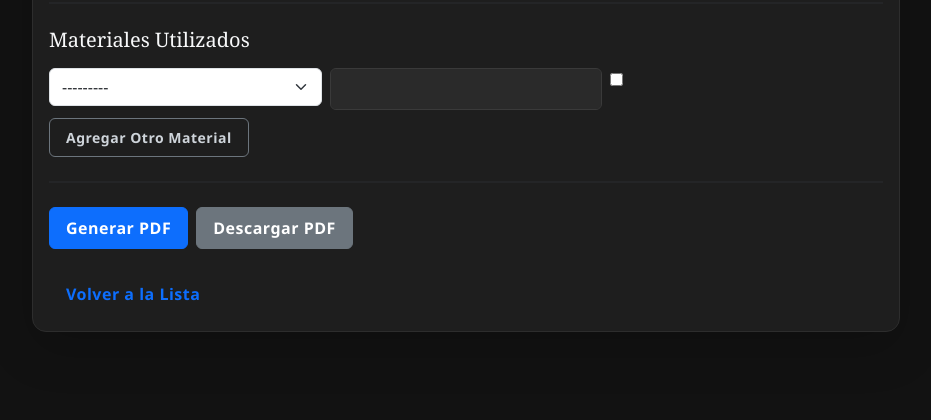
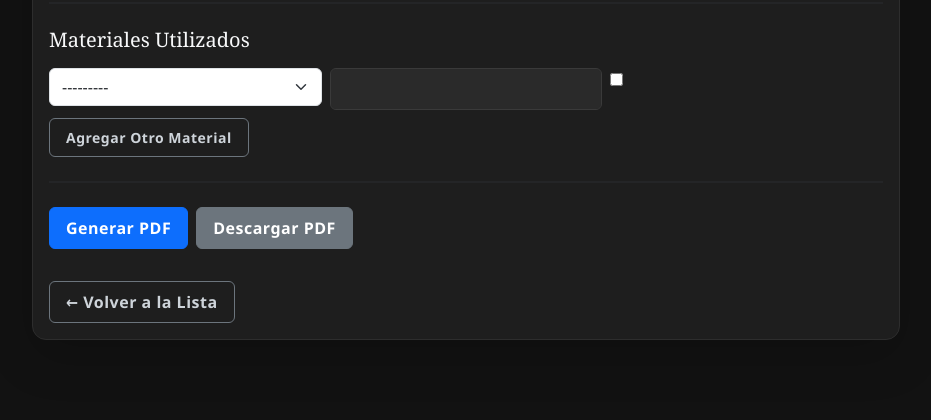
Before and after one commit to omargonza/sistema, a Django app: page /ordenes/nueva/ in a window 1280 px wide. Shown: the part 885-1305 px from the top of the page, without its empty margins (174-1105 px from the left). Before the commit the page ends 1217 px from the top, so only its background shows below. Run offline with Django 5.2, Linux system fonts and the light colour scheme; the visitor is signed in with stand-in values (Sample User, id 1); data that the repository does not hold is empty.

Commit message:
Ajuste en el css

```diff
--- a/ordenes_trabajo/templates/ordenes_trabajo/crear_orden.html
+++ b/ordenes_trabajo/templates/ordenes_trabajo/crear_orden.html
@@ -188,10 +188,14 @@
                 Descargar PDF
               </button>
             </div>
-
-            <a href="{% url 'lista_ordenes' %}" class="btn btn-link mt-2"
-              >Volver a la Lista</a
-            >
+<a href="{% url 'lista_ordenes' %}" class="btn btn-outline-secondary mt-3">
+  ← Volver a la Lista
+</a>
+            <input
+              type="hidden"
+              name="action"
+              value="crear"
+            />
           </form>
         </div>
       </div>
```
